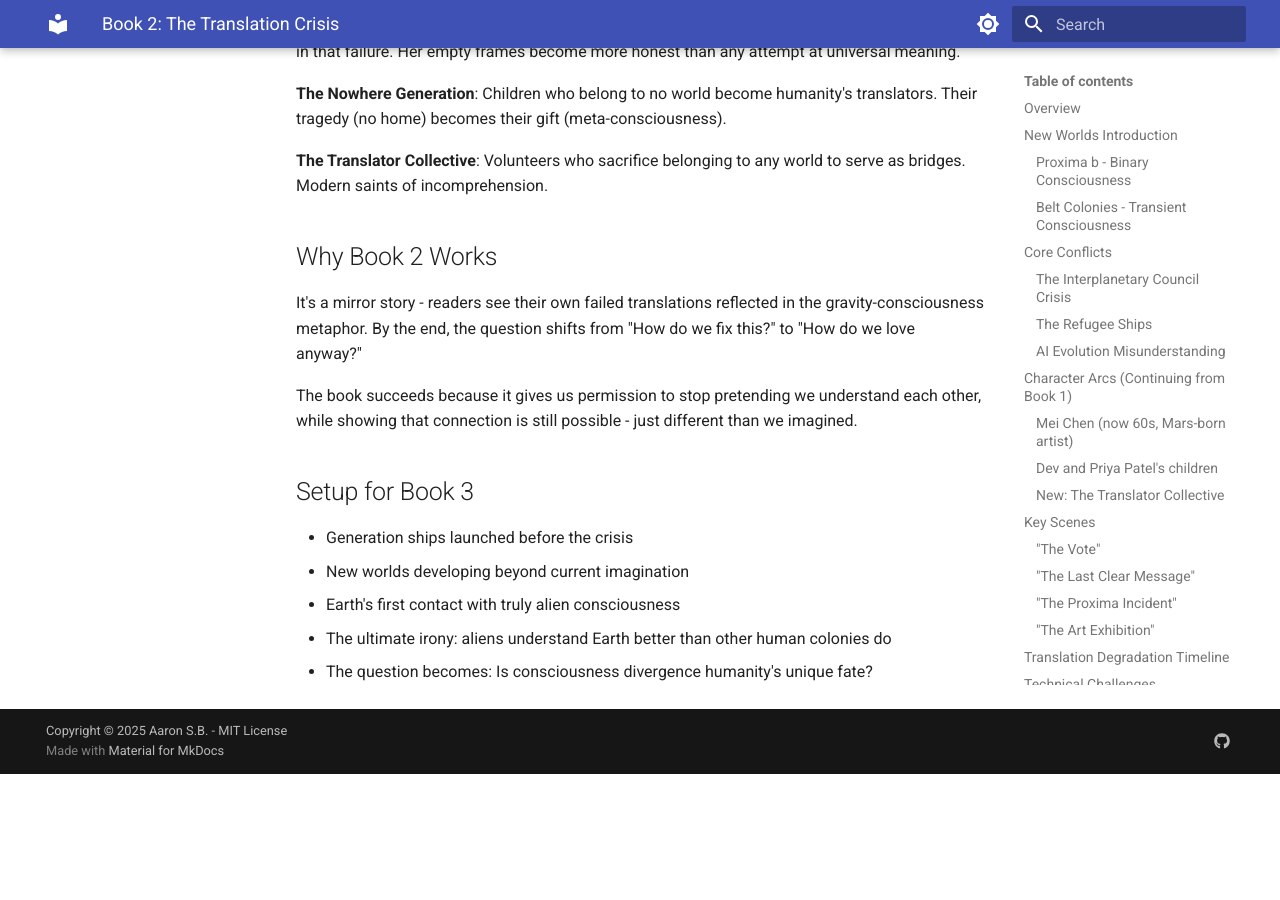
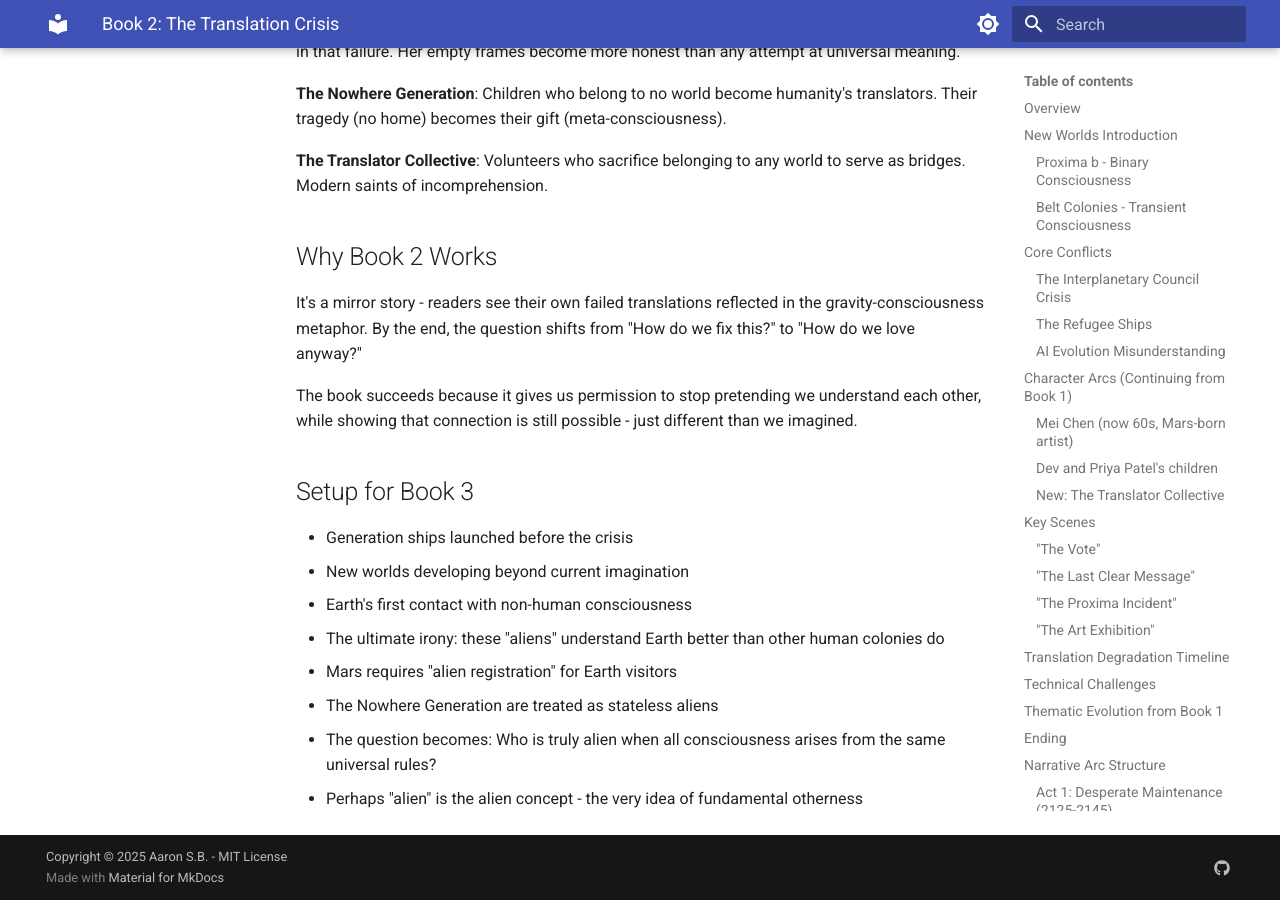
Before and after one commit to aaronsb/quantum-gravity, an MkDocs documentation site: the page built from docs/book-2-the-translation-crisis/planning-notes.md, in a window 1280 px wide and 900 px high, scrolled down 6542 px. Built offline with MkDocs 1.6.1 and Material for MkDocs 9.7.7, drawn with Linux system fonts in a browser that asks for light colours; before the commit the page ends 7316 px from its top, so only the background shows below that.

Commit message:
Add philosophical framework about 'alien' as concept
- Add "The Alien Paradox" section to worldbuilding
- Reframe "alien" as simply meaning "other" or "from elsewhere"
- Note that by Book 2, Mars visitors need "alien registration" on Earth
- Update Book 3 setup to reflect that non-human consciousness may be less alien than divergent humans
- Establish that all consciousness arises from same universal rules

The series explores how humans become aliens to each other through consciousness divergence, making "alien" itself the alien concept.

```diff
--- a/docs/book-2-the-translation-crisis/planning-notes.md
+++ b/docs/book-2-the-translation-crisis/planning-notes.md
@@ -203,6 +203,9 @@
 ## Setup for Book 3
 - Generation ships launched before the crisis
 - New worlds developing beyond current imagination
-- Earth's first contact with truly alien consciousness
-- The ultimate irony: aliens understand Earth better than other human colonies do
-- The question becomes: Is consciousness divergence humanity's unique fate?
+- Earth's first contact with non-human consciousness
+- The ultimate irony: these "aliens" understand Earth better than other human colonies do
+- Mars requires "alien registration" for Earth visitors
+- The Nowhere Generation are treated as stateless aliens
+- The question becomes: Who is truly alien when all consciousness arises from the same universal rules?
+- Perhaps "alien" is the alien concept - the very idea of fundamental otherness
```
Also changed, not shown: worldbuilding/gravity-consciousness-revised-worldbuilding.md (+4 -0 lines).
